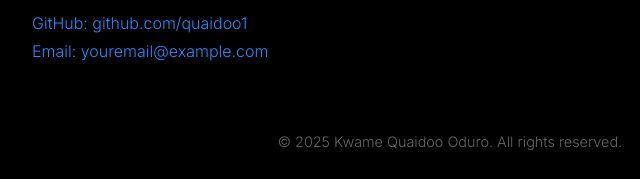
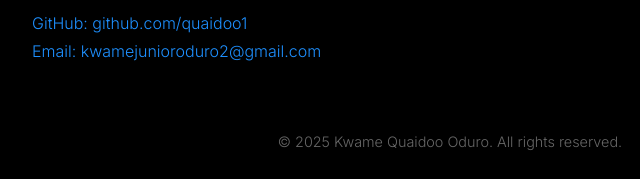
Before and after one commit to quaidoo1/KSU-Application-portfolio-, a plain HTML site: page index.html in a window 1280 px wide. Shown: the part 959-1138 px from the top of the page, 190-830 px from the left. Drawn offline with Linux system fonts and the light colour scheme.

Commit message:
Update index.html

```diff
--- a/index.html
+++ b/index.html
@@ -123,7 +123,7 @@
       <h2>Contact</h2>
       <div class="contact-links">
         <a href="https://github.com/quaidoo1" target="_blank">GitHub: github.com/quaidoo1</a>
-        <a href="mailto:youremail@example.com">Email: youremail@example.com</a>
+        <a href="mailto:youremail@example.com">Email: kwamejunioroduro2@gmail.com</a>
       </div>
     </section>
   </main>
```
